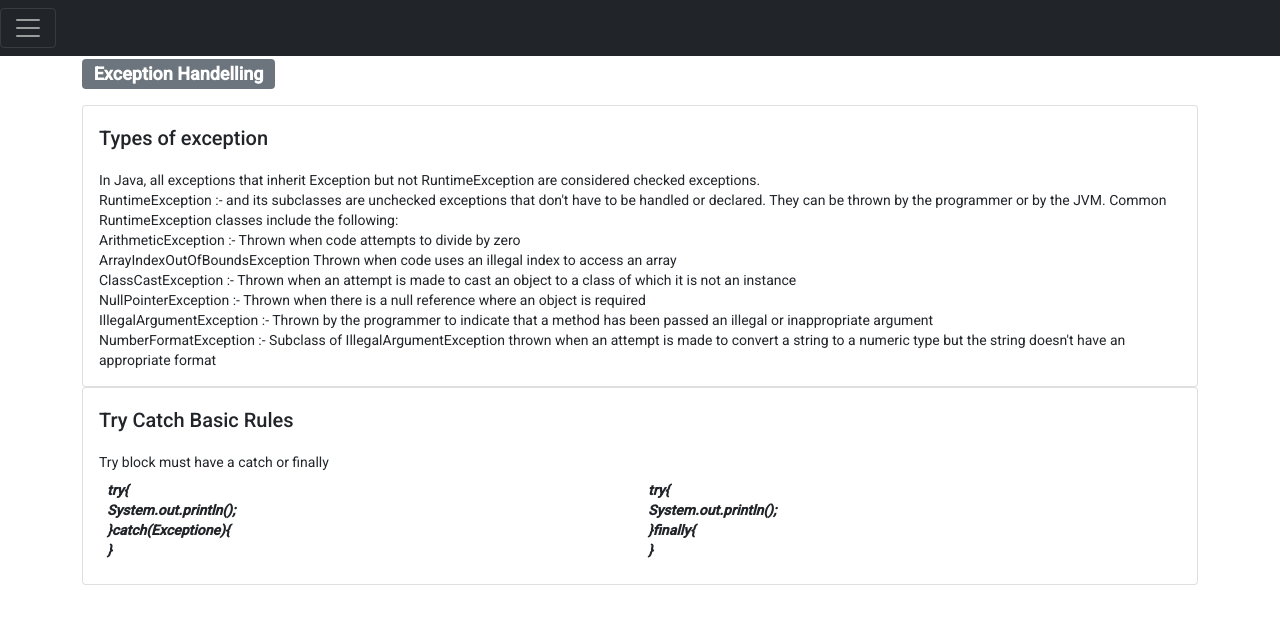
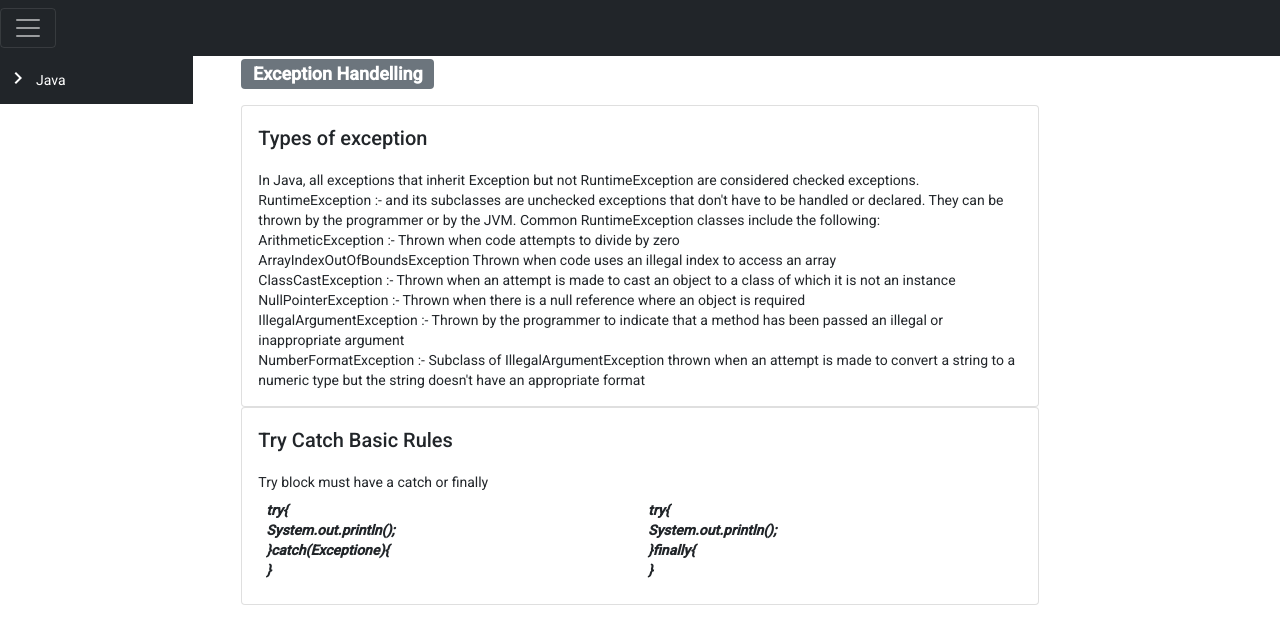
Before and after one commit to justamitsaha/amit-tutorial, an Angular app: page /java/tutorials in a window 1280 px wide. Shown: the top 644 px of the page. Built offline with nearby package versions, Linux system fonts and the light colour scheme.

Commit message:
Sidenav added

```diff
--- a/src/app/apicall.service.ts
+++ b/src/app/apicall.service.ts
@@ -20,4 +20,14 @@ export class APICallService {
     });
     return response;
   }
+
+  getSideBarData() {
+    let response = new Subject<any>();
+    this.http.get("http://localhost:4200/assets/sidebar.json").subscribe((data) => {
+      response.next(data);
+    }, (error) => {
+      response.error(error);
+    });
+    return response;
+  }
 }
--- a/src/app/app.component.html
+++ b/src/app/app.component.html
@@ -1,2 +1,10 @@
 <app-navbar></app-navbar>
-<router-outlet></router-outlet>
+<div class="row">
+    <div class="col-sm-2">
+        <app-sidebar [navigation_data]="side_bar_data" *ngIf="!!side_bar_data"></app-sidebar>
+    </div>
+    <div class="col-sm-8">
+        <router-outlet></router-outlet>
+    </div>
+    <div class="col-sm-2"></div>
+</div>
--- a/src/app/app.component.ts
+++ b/src/app/app.component.ts
@@ -1,4 +1,5 @@
 import { Component } from '@angular/core';
+import { APICallService } from './apicall.service';
 
 @Component({
   selector: 'app-root',
@@ -7,4 +8,18 @@ import { Component } from '@angular/core';
 })
 export class AppComponent {
   title = 'amit-tutorial';
+
+  side_bar_data: any;
+  constructor(
+    private apiCallService: APICallService
+  ) { }
+
+  ngOnInit(): void {
+    this.getSideBarData();
+  }
+  getSideBarData(): any {
+    this.apiCallService.getSideBarData().subscribe(data => {
+      return this.side_bar_data = data.content;
+    });
+  }
 }
--- /dev/null
+++ b/src/app/shared/sidebar/sidebar.component.css
@@ -0,0 +1,40 @@
+.example-tree-invisible {
+    display: none;
+}
+
+.example-tree ul,
+.example-tree li {
+    margin-top: 0;
+    margin-bottom: 0;
+    list-style-type: none;
+}
+
+/*
+   * This padding sets alignment of the nested nodes.
+   */
+.example-tree .mat-nested-tree-node div[role=group] {
+    padding-left: 40px;
+}
+
+/*
+   * Padding for leaf nodes.
+   * Leaf nodes need to have padding so as to align with other non-leaf nodes
+   * under the same parent.
+   */
+.example-tree div[role=group]>.mat-tree-node {
+    padding-left: 40px;
+}
+
+button {
+    border: none !important;
+    background-color: #212529;
+    color: white;
+}
+
+.mat-tree-node {
+    color: white;
+}
+
+.mat-tree {
+    background-color: #212529;
+}
--- /dev/null
+++ b/src/app/shared/sidebar/sidebar.component.html
@@ -0,0 +1,18 @@
+<mat-tree [dataSource]="dataSource" [treeControl]="treeControl" class="example-tree">
+    <mat-tree-node *matTreeNodeDef="let node" matTreeNodeToggle>
+        {{node.name}}
+    </mat-tree-node>
+    <mat-nested-tree-node *matTreeNodeDef="let node; when: hasChild">
+        <div class="mat-tree-node">
+            <button mat-icon-button matTreeNodeToggle [attr.aria-label]="'Toggle ' + node.name">
+                <mat-icon class="mat-icon-rtl-mirror">
+                    {{treeControl.isExpanded(node) ? 'expand_more' : 'chevron_right'}}
+                </mat-icon>
+            </button>
+            {{node.name}}
+        </div>
+        <div [class.example-tree-invisible]="!treeControl.isExpanded(node)" role="group">
+            <ng-container matTreeNodeOutlet></ng-container>
+        </div>
+    </mat-nested-tree-node>
+</mat-tree>
--- /dev/null
+++ b/src/app/shared/sidebar/sidebar.component.ts
@@ -0,0 +1,48 @@
+import { Component, OnInit, Input } from '@angular/core';
+import { NestedTreeControl } from '@angular/cdk/tree';
+import { MatTreeNestedDataSource } from '@angular/material/tree';
+
+
+@Component({
+  selector: 'app-sidebar',
+  templateUrl: './sidebar.component.html',
+  styleUrls: ['./sidebar.component.css']
+})
+
+
+export class SidebarComponent implements OnInit {
+
+  @Input() navigation_data: any;
+  TREE_DATA: any = [
+    {
+      name: 'Fruit',
+      children: [{ name: 'Apple' }, { name: 'Banana' }, { name: 'Fruit loops' }],
+    },
+    {
+      name: 'Vegetables',
+      children: [
+        {
+          name: 'Green',
+          children: [{ name: 'Broccoli' }, { name: 'Brussels sprouts' }],
+        },
+        {
+          name: 'Orange',
+          children: [{ name: 'Pumpkins' }, { name: 'Carrots' }],
+        },
+      ],
+    },
+  ];
+  content: any;
+  treeControl = new NestedTreeControl<any>(node => node.children);
+  dataSource = new MatTreeNestedDataSource<any>();
+  hasChild = (_: number, node: any) => !!node.children && node.children.length > 0;
+
+  constructor() {
+  }
+
+  ngOnInit(): void {
+    this.dataSource.data = this.navigation_data;
+    debugger;
+  }
+
+}
--- a/src/app/tutorial/tutorial.component.ts
+++ b/src/app/tutorial/tutorial.component.ts
@@ -19,7 +19,6 @@ export class TutorialComponent implements OnInit {
       this.content = data.content;
       this.subjectHeader = data.content.topicHeader;
     });
-
   }
 
 }
--- /dev/null
+++ b/src/assets/sidebar.json
@@ -0,0 +1,31 @@
+{
+    "content": [
+        {
+            "name": "Java",
+            "children": [
+                {
+                    "name": "Exception Handelling",
+                    "children": [
+                        {
+                            "name": "Basic"
+                        },
+                        {
+                            "name": "Try with resource"
+                        }
+                    ]
+                },
+                {
+                    "name": "Lambdas",
+                    "children": [
+                        {
+                            "name": "Basis Lambda"
+                        },
+                        {
+                            "name": "Method Reference"
+                        }
+                    ]
+                }
+            ]
+        }
+    ]
+}
```
Also changed, not shown: src/app/app.module.ts (+7 -1 lines), 1 other file (tests, documents, lock files or other folders).
